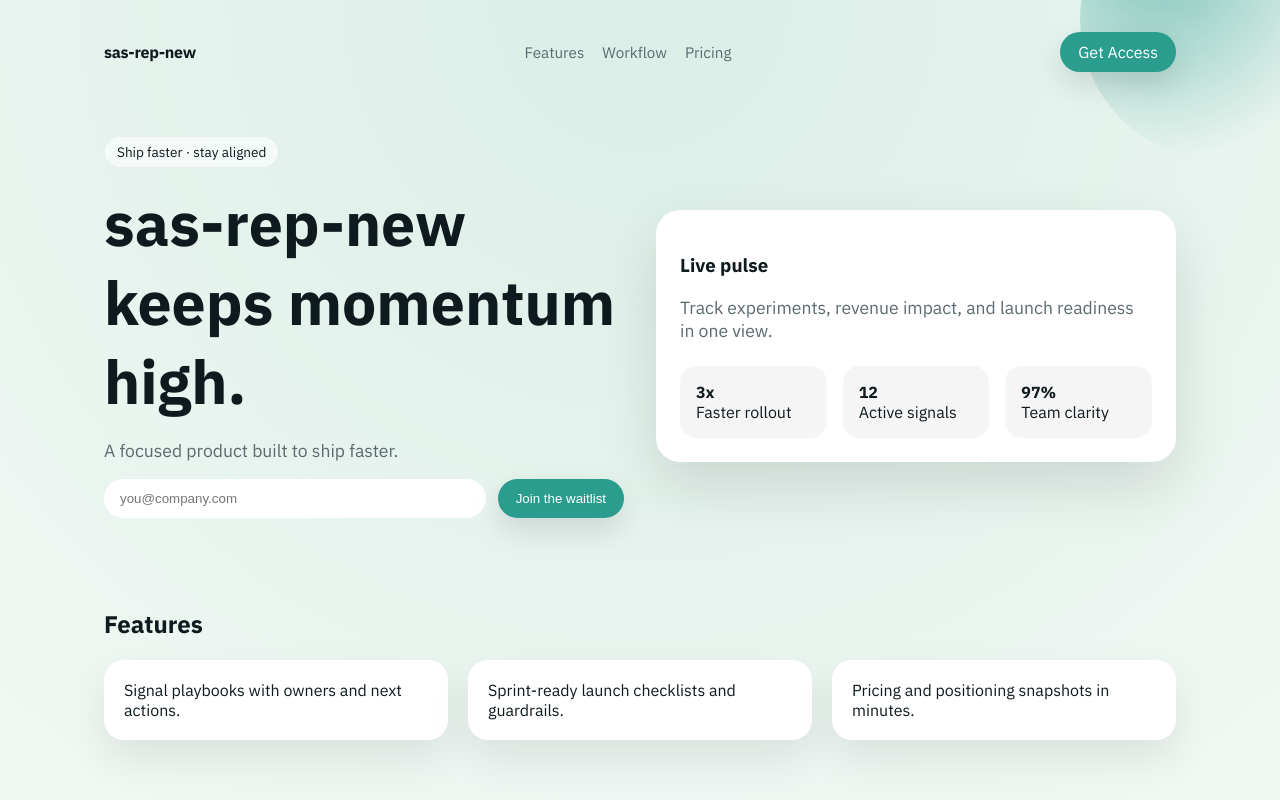
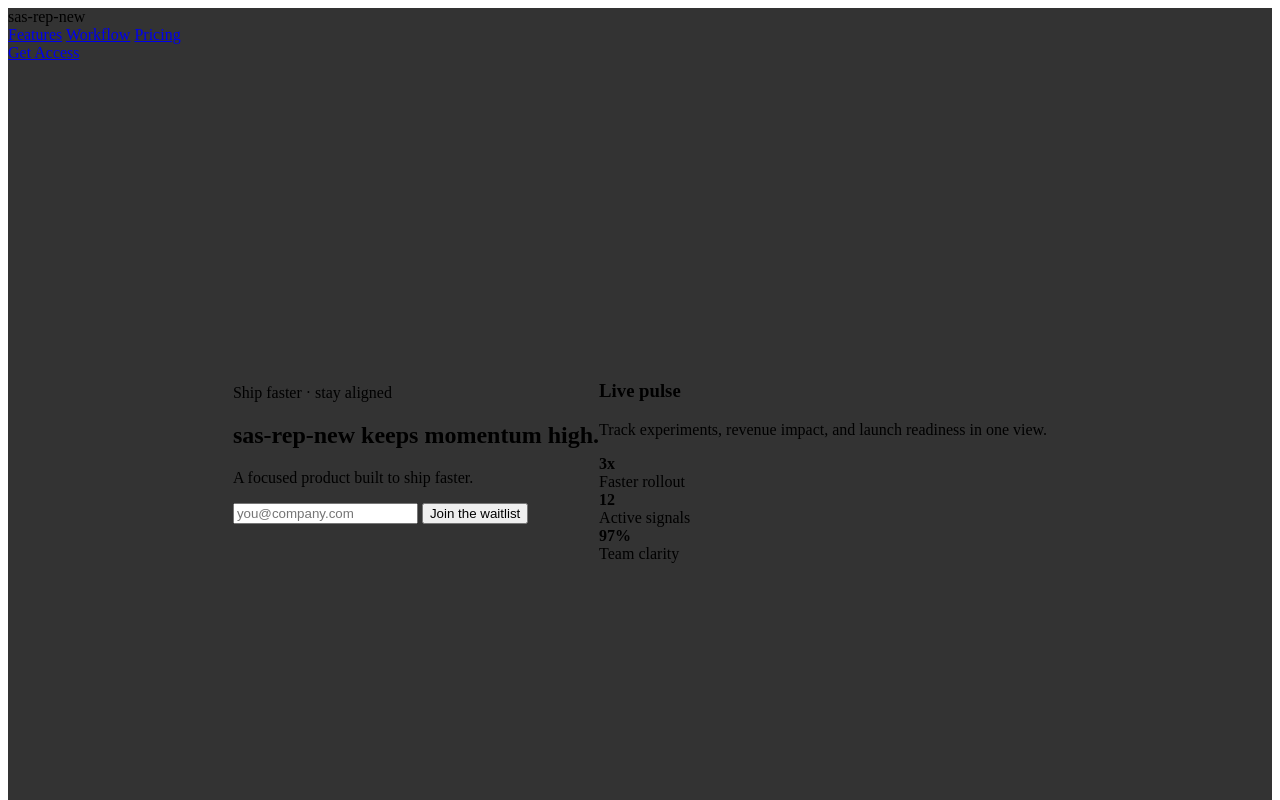
Before and after one commit to XSpiritWizardX/sas-rep-new, a plain HTML site: page index.html in a window 1280 px wide. Shown: the top 800 px of the page. Drawn offline with Linux system fonts and the light colour scheme.

Commit message:
Update styles.css

```diff
--- a/styles.css
+++ b/styles.css
@@ -1,217 +1,19 @@
-@import url("https://fonts.googleapis.com/css2?family=IBM+Plex+Sans:wght@400;600;700&display=swap");
-
-:root {
-  --bg: #f1f7f3;
-  --surface: #ffffff;
-  --ink: #0f1a1f;
-  --muted: #5c6a6f;
-  --accent: #2a9d8f;
-  --accent-alt: #e76f51;
-  --glow: #d9efe7;
-  --shadow: rgba(0, 0, 0, 0.12);
-}
-
-* {
-  box-sizing: border-box;
-}
-
-body {
-  margin: 0;
-  font-family: "IBM Plex Sans", "Segoe UI", sans-serif;
-  color: var(--ink);
-  background: radial-gradient(circle at top, var(--glow) 0%, var(--bg) 55%);
-}
-
 .page {
-  min-height: 100vh;
-  overflow: hidden;
-  position: relative;
-}
-
-.orb {
-  position: absolute;
-  width: 280px;
-  height: 280px;
-  border-radius: 999px;
-  filter: blur(0px);
-  opacity: 0.5;
-  z-index: 0;
-}
-
-.orb--one {
-  top: -120px;
-  right: -80px;
-  background: radial-gradient(circle at 30% 30%, var(--accent) 0%, transparent 70%);
-}
-
-.orb--two {
-  bottom: -160px;
-  left: -60px;
-  background: radial-gradient(circle at 30% 30%, var(--accent-alt) 0%, transparent 70%);
-}
-
-.shell {
-  position: relative;
-  z-index: 1;
-  max-width: 1120px;
-  margin: 0 auto;
-  padding: 32px 24px 96px;
-}
-
-header.nav {
-  display: flex;
-  align-items: center;
-  justify-content: space-between;
-  gap: 16px;
-}
-
-.logo {
-  font-weight: 700;
-  letter-spacing: -0.02em;
-}
-
-.nav-links {
-  display: flex;
-  gap: 18px;
-  font-size: 0.95rem;
-}
-
-.nav-links a {
-  color: var(--muted);
-  text-decoration: none;
-}
-
-.button {
-  display: inline-flex;
-  align-items: center;
-  justify-content: center;
-  padding: 10px 18px;
-  border-radius: 999px;
-  background: var(--accent);
-  color: #fff;
-  border: none;
-  text-decoration: none;
-  box-shadow: 0 12px 30px rgba(0, 0, 0, 0.12);
-}
-
-main {
-  margin-top: 64px;
+  background-color: #333;
 }
 
 .hero {
-  display: grid;
-  grid-template-columns: repeat(auto-fit, minmax(260px, 1fr));
-  gap: 32px;
+  display: flex;
+  justify-content: center;
   align-items: center;
-}
-
-.hero h1 {
-  font-size: clamp(2.4rem, 5vw, 3.8rem);
-  margin: 16px 0;
-}
-
-.hero p {
-  font-size: 1.1rem;
-  color: var(--muted);
-}
-
-.badge {
-  display: inline-flex;
-  align-items: center;
-  gap: 8px;
-  padding: 6px 12px;
-  border-radius: 999px;
-  background: rgba(255, 255, 255, 0.6);
-  border: 1px solid rgba(0, 0, 0, 0.05);
-  font-size: 0.85rem;
-}
-
-.panel {
-  background: var(--surface);
-  border-radius: 24px;
-  padding: 24px;
-  box-shadow: 0 24px 60px var(--shadow);
-}
-
-.stat-grid {
-  display: grid;
-  grid-template-columns: repeat(auto-fit, minmax(140px, 1fr));
-  gap: 16px;
-  margin-top: 24px;
-}
-
-.stat {
-  padding: 16px;
-  border-radius: 16px;
-  background: rgba(0, 0, 0, 0.04);
-}
-
-.section {
-  margin-top: 72px;
-}
-
-.grid {
-  display: grid;
-  grid-template-columns: repeat(auto-fit, minmax(220px, 1fr));
-  gap: 20px;
-}
-
-.card {
-  background: var(--surface);
-  border-radius: 20px;
-  padding: 20px;
-  box-shadow: 0 18px 40px rgba(0, 0, 0, 0.08);
-}
-
-.cta {
-  display: flex;
-  flex-direction: column;
-  gap: 16px;
-  align-items: flex-start;
-  padding: 28px;
-  border-radius: 24px;
-  background: linear-gradient(135deg, var(--accent), var(--accent-alt));
-  color: #fff;
-}
-
-form {
-  display: flex;
-  gap: 12px;
-  flex-wrap: wrap;
-}
-
-input[type="email"] {
-  flex: 1 1 220px;
-  padding: 12px 16px;
-  border-radius: 999px;
-  border: none;
+  height: 100vh;
 }
 
 .reveal {
-  opacity: 0;
-  transform: translateY(18px);
-  transition: all 0.6s ease;
+  animation: reveal 1s forwards;
 }
 
-.reveal.is-visible {
-  opacity: 1;
-  transform: translateY(0);
+@keyframes reveal {
+  from { opacity: 0; }
+  to { opacity: 1; }
 }
-
-footer {
-  margin-top: 72px;
-  color: var(--muted);
-  font-size: 0.9rem;
-}
-
-@media (max-width: 700px) {
-  header.nav {
-    flex-direction: column;
-    align-items: flex-start;
-  }
-  .nav-links {
-    flex-wrap: wrap;
-  }
-}
-
-/* Theme marker: sas-rep-new */
```
